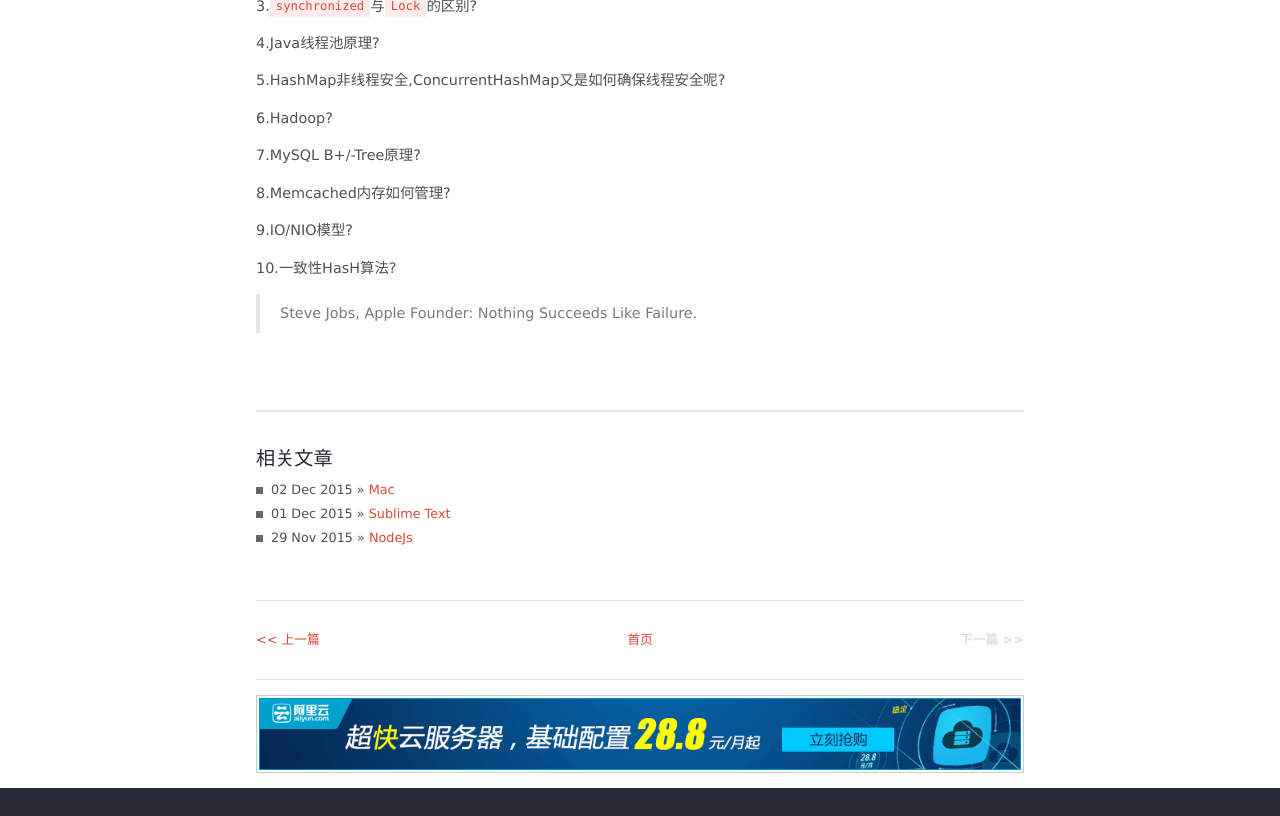
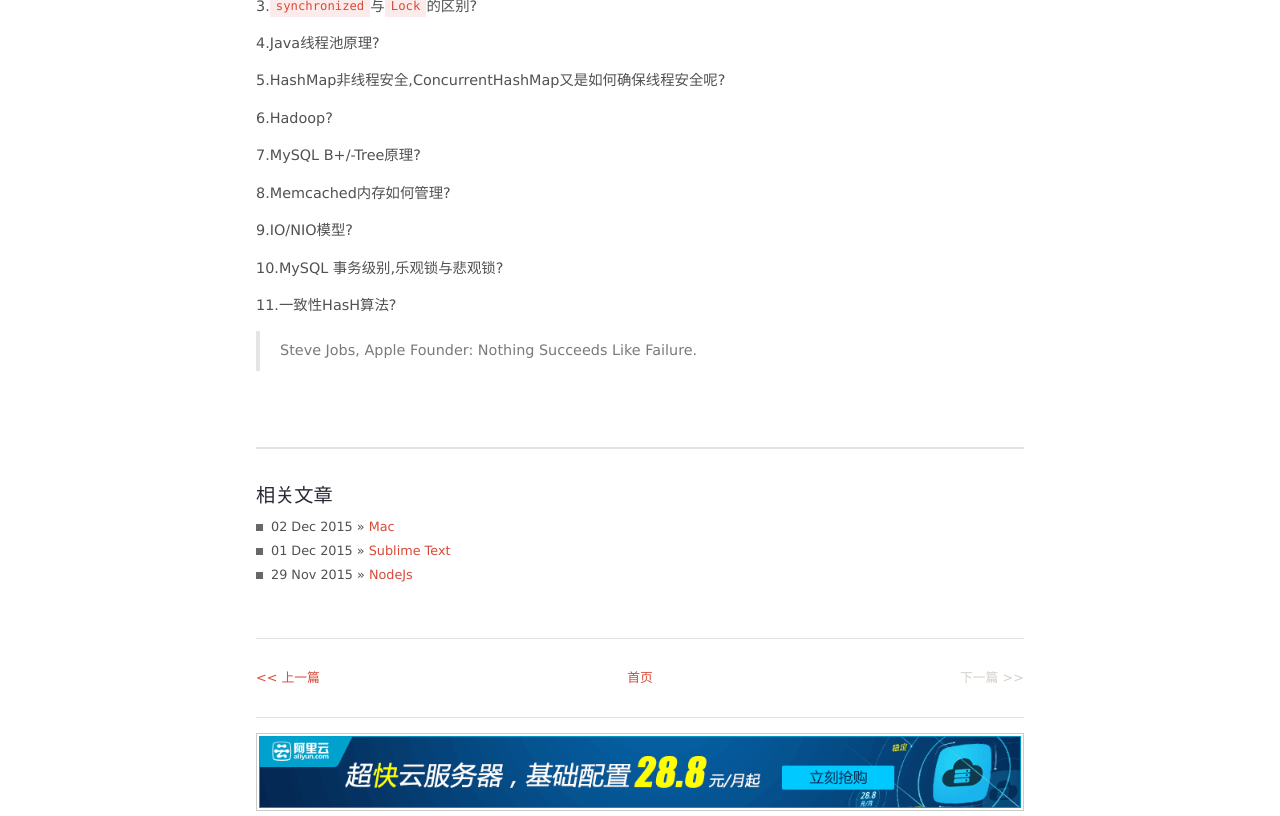
Before and after one commit to junhc/junhc.github.io, a Jekyll site: the page built from _posts/2015-12-09-failure.md, in a window 1280 px wide and 900 px high, scrolled down 520 px, cut to the strip 0-816 px from the top of the window. Built offline with Jekyll 4.4.1, drawn with Linux system fonts in a browser that asks for light colours; Markdown is read by kramdown in place of the engine named in the settings; comment, search, counter and statistics services are not loaded.

Commit message:
新增失败篇

```diff
--- a/_posts/2015-12-09-failure.md
+++ b/_posts/2015-12-09-failure.md
@@ -31,6 +31,10 @@ permalink: failure
 
 9.IO/NIO模型?
 
-10.一致性HasH算法?
+10.MySQL 事务级别,乐观锁与悲观锁?
+
+11.一致性HasH算法?
+
+
 
 > Steve Jobs, Apple Founder: Nothing Succeeds Like Failure.
```
